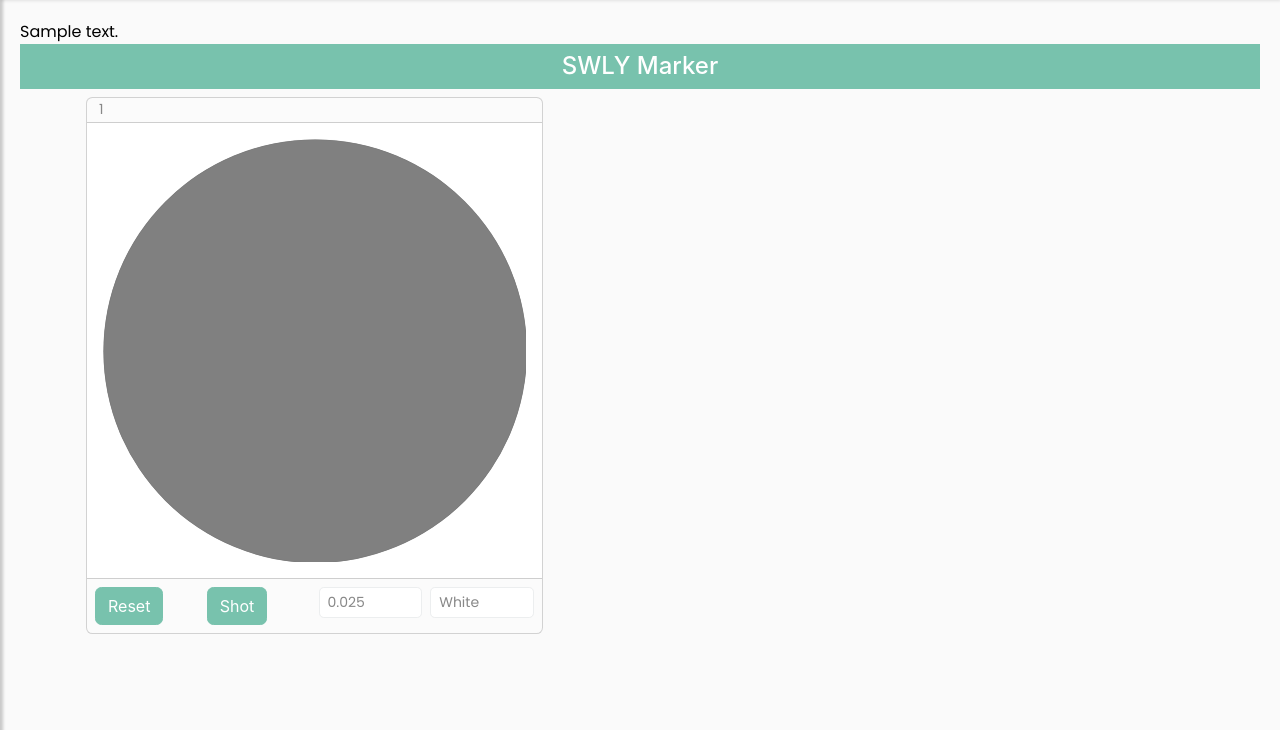
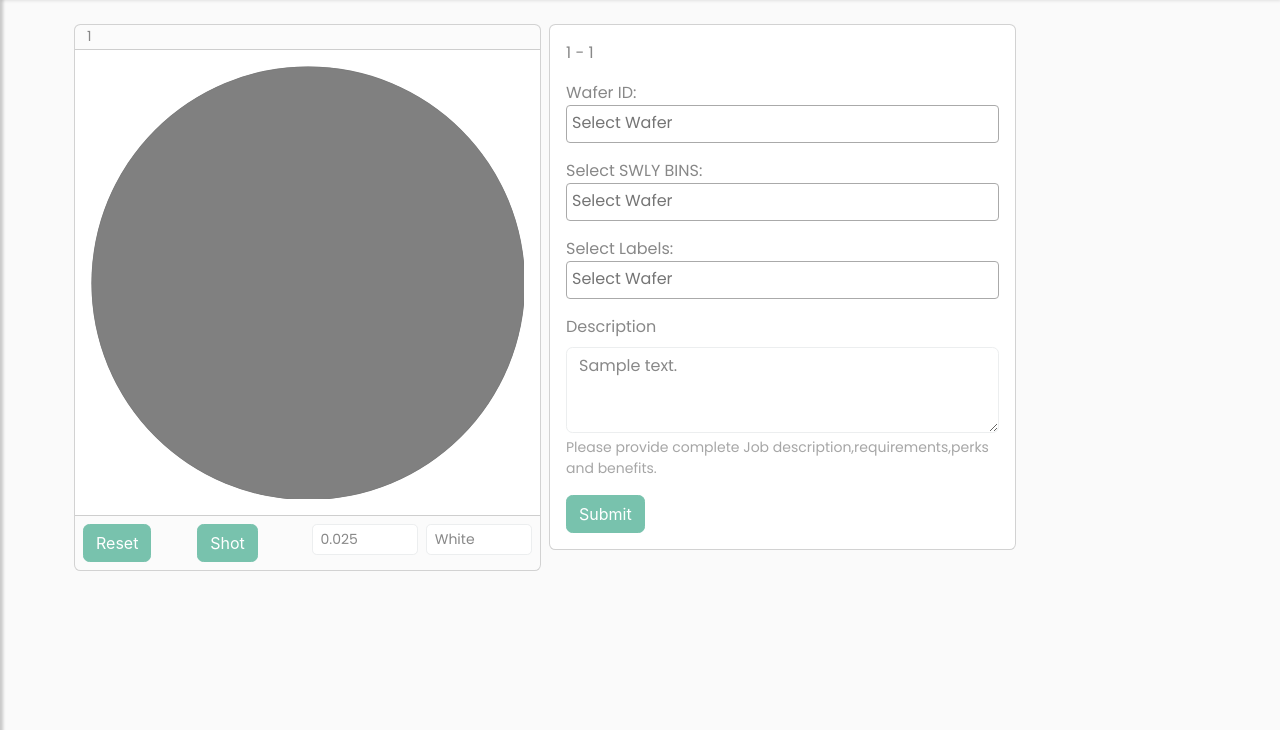
Before and after one commit to qiujian3328103/FASTAPT-AGGRID, a FastAPI app: template templates/waferlabel.html in a window 1280 px wide. Shown: the part 70-800 px from the top of the page. Run offline with FastAPI, Linux system fonts and the light colour scheme; the template is opened without the code that fills it: most values are stand-ins (such as "Sample title", 1, 10 or a date in 2020); parts of the project's set-up code (start-up, migrations or seed data) failed here and were passed over; some libraries are stand-ins or nearby versions.

Commit message:
add the filter options in ag-grid and redesign the waferlabel.html page

```diff
--- a/app/main.py
+++ b/app/main.py
@@ -48,7 +48,15 @@ async def home(request: Request):
     sigmas = ["3Sigma", "4Sigma"]
 
     # Convert DataFrame to JSON for ag-Grid
-    column_defs = [{"headerName": col, "field": col} for col in df.columns]
+    # column_defs = [{"headerName": col, "field": col} for col in df.columns]
+    # Convert DataFrame to JSON for ag-Grid
+    column_defs = [
+        {"headerName": "Lot ID", "field": "lot_id", "filter": "agSetColumnFilter", "pinned": "left"},
+        {"headerName": "Wafer ID", "field": "wafer_id", "filter": "agSetColumnFilter", "pinned": "left"},
+        {"headerName": "Yield", "field": "yield", "filter": "agNumberColumnFilter", "filterParams": {"applyButton": True}, "pinned": "left"},
+        {"headerName": "Fail Bins", "field": "fail_bin", "filter": "agNumberColumnFilter", "filterParams": {"applyButton": True}, "pinned": "left"},
+        {"headerName": "SWLY Label", "field": "swly_label", "filter": "agSetColumnFilter", "pinned": "left"}
+    ]
 
     # Add image URL to the last column ("wafer map")
     # df["wafer map"] = df.apply(lambda row: ["<img src='https://www.kasandbox.org/programming-images/avatars/leaf-blue.png' width='20' height='20'>" for _ in range(5)], axis=1)
@@ -98,7 +106,17 @@ async def update_data(request: Request, processIds: list = Form(...), stepId: st
     filtered_df = df[df['lot_id'].isin(processIds)]
 
     # Convert DataFrame to JSON for ag-Grid
-    column_defs = [{"headerName": col, "field": col} for col in filtered_df.columns]
+    # column_defs = [{"headerName": col, "field": col} for col in filtered_df.columns]
+
+    column_defs = [
+        {"headerName": "Lot ID", "field": "lot_id", "filter": "agSetColumnFilter", "pinned": "left"},
+        {"headerName": "Wafer ID", "field": "wafer_id", "filter": "agSetColumnFilter", "pinned": "left"},
+        {"headerName": "Yield", "field": "yield", "filter": "agNumberColumnFilter", "filterParams": {"applyButton": True}, "pinned": "left"},
+        {"headerName": "Fail Bins", "field": "fail_bin", "filter": "agNumberColumnFilter", "filterParams": {"applyButton": True}, "pinned": "left"},
+        {"headerName": "SWLY Label", "field": "swly_label", "filter": "agSetColumnFilter", "pinned": "left"}
+    ]
+
+
     for i in range(1, 26):
         col_name = f"W{i:02d}"  # Format the column name (e.g., "W01", "W02", ..., "W25")
         filtered_df[col_name] = 'static/images/map.jpg'
--- a/templates/waferlabel.html
+++ b/templates/waferlabel.html
@@ -22,17 +22,17 @@
 
 {% block page_content %}
     <main role="main" style="padding-top: 70px;">
-        <div class="row">
+        <!-- <div class="row">
             <div class="col">
                 {{markdown_data.text|safe}}
             </div>
-        </div>
+        </div> -->
 
-        <!-- <h2>lot_id {{lot_id}} and wafer_id {{wafer_id}}.</h2> -->
+        <!-- <h2>lot_id {{lot_id}} and wafer_id {{process_id}}.</h2> -->
 
-        <h4 class="bg-primary text-white p-2 mb-1 text-center">SWLY Marker</h4>
+        <!-- <h4 class="bg-primary text-white p-2 mb-1 text-center">SWLY Marker</h4> -->
         <div class="container no-lr-margin">
-            <div class="row g-0">
+            <div class="row">
                 <div class="col-md-5 mb-2 p-1 no-lr-margin">
                     <div class="card">
                         <div class="card-header" style="height: 25px; padding: 1px 12px;  font-size: 14px;">
@@ -65,8 +65,55 @@
                         </div>
                     </div>
                 </div>
+                <div class="col-md-5 mb-2 p-1 no-lr-margin">
+                    <div class="card">
+                        <div class="card-body">
+                            <form method="POST">
+                                <div class="mb-3">
+                                    {{process_id}} - {{lot_id}}
+                                </div>
+                                <div class="mb-3">
+                                    <label for="wafer">Wafer ID:</label>
+                                    <select id="wafer" class="form-control select2" name="wafers" multiple>
+                                        {% for wafer_id in wafer_ids %}
+                                            {% if wafer_id in selected_wafer_ids %}
+                                                <option value="{{ wafer_id }}" selected>{{ wafer_id }}</option>
+                                            {% else %}
+                                                <option value="{{ wafer_id }}">{{ wafer_id }}</option>
+                                            {% endif %}
+                                        {% endfor %}
+                                    </select>
+                                </div>
+                                <div class="mb-3">
+                                    <label for="swly_bin">Select SWLY BINS:</label>
+                                    <select id="swly_bin" class="form-control select2" name="swly_bins" multiple>
+                                        {% for swly_bin in swly_bins %}
+                                                <option value="{{ swly_bin }}">{{ swly_bin }}</option>
+                                        {% endfor %}
+                                    </select>
+                                </div>
+                                <div class="mb-3">
+                                    <label for="swly_label">Select Labels:</label>
+                                    <select id="swly_label" class="form-control select2" name="swly_labels" multiple>
+                                        {% for swly_label in swly_labels %}
+                                                <option value="{{ swly_label }}">{{ swly_label }}</option>
+                                        {% endfor %}
+                                    </select>
+                                </div>
+                                <div class="mb-3">
+                                    <label for="exampleFormControlTextarea1" class="form-label">Description</label>
+                                    <textarea class="form-control" required name="description" id="exampleFormControlTextarea1" rows="3">{{description}}</textarea>
+                                    <div id="help" class="form-text">Please provide complete Job description,requirements,perks and benefits.</div>
+                                </div>
+                                <button type="submit" class="btn btn-primary">Submit</button>
+                            </form>
+                        </div>
+                    </div>
+                </div>
             </div>
+
         </div>
+
     </main>
 {% endblock %}
 
@@ -132,7 +179,7 @@
         // Initialize zoom using wider scope variable
         zoom = d3.zoom()
             .extent([[-100, -100], [500, 500]])
-            .scaleExtent([1, 8])
+            .scaleExtent([-1, 8])
             .on("zoom", function(event) {
                 g.attr("transform", event.transform);
                 c1.attr("transform", event.transform);
@@ -170,16 +217,30 @@
         g.attr("stroke", value);
     }
 
-    // Bind the resetZoom function to the button click event
-    document.addEventListener('DOMContentLoaded', function() {
-        // Assuming the button has an ID 'recenterButton'
-        document.getElementById('recenterButton').addEventListener('click', function() {
-            resetZoom();
+    // Define a function to update the fill color of rectangles based on the select dropdown items
+    function updateFillColor(selectedBins) {
+        console.log("Active: ", selectedBins);
+        // Iterate through each rectangle and update fill color based on selected bins
+        g.attr("fill", function(d) {
+            // Check if the bin_value matches any of the selected values
+            if (selectedBins.includes(d.bin_value)) {
+                return "red"; // Change the fill color to red
+            } else {
+                return d.color; // Keep the original fill color
+            }
         });
+    }
+
+
+        // Bind the resetZoom function to the button click event
+        document.addEventListener('DOMContentLoaded', function() {
+            // Assuming the button has an ID 'recenterButton'
+            document.getElementById('recenterButton').addEventListener('click', function() {
+                resetZoom();
+            });
 
         // Bind the updateStrokeWidth function to the keyup event of digitalInput
         document.getElementById('digitalInput').addEventListener('keyup', function(event) {
-            console.log("action press enter on")
             // Check if the key pressed is Enter (key code 13)
             if (event.keyCode === 13) {
                 // Get the value entered in the input
@@ -197,9 +258,35 @@
             updateStrokeColor(selectedColor);
         });
 
+        // Bind the updateFillColor function to the change event of swly_bin dropdown
+        // select2
+
         // Assuming rawData and containerId are defined, call drawWaferMap to initialize the wafer map
         const rawData = {{ waferData|safe }};
         drawWaferMap(rawData, 'wafer-map'); // Make sure 'wafer-map' matches the ID of your SVG container
     });
 </script>
+
+    <script>
+        $(document).ready(function() {
+            // Initialize Select2
+            $('.select2').select2({
+                placeholder: "Select Wafer",
+                allowClear: true
+            });
+        })
+    </script>
+
+    <script>
+        document.addEventListener('DOMContentLoaded', function() {
+            // Bind the event listener for the swly_bin dropdown
+            $('#swly_bin').on('change', function () {
+                // Get an array of selected bin values
+                const selectedBins = $(this).val();
+                // console.log("Dropdown changed:", selectedBins);
+                // Call updateFillColor with the array of selected bin values
+                updateFillColor(selectedBins);
+            });
+        });
+    </script>
 {% endblock %}
```
Also changed, not shown: app/routers/swly_recorder.py (+25 -4 lines), templates/page.html (+37 -21 lines), tests/orignal_code.js (added, +46 -0 lines), tests/test_bin_value.py (added, +11 -0 lines).
